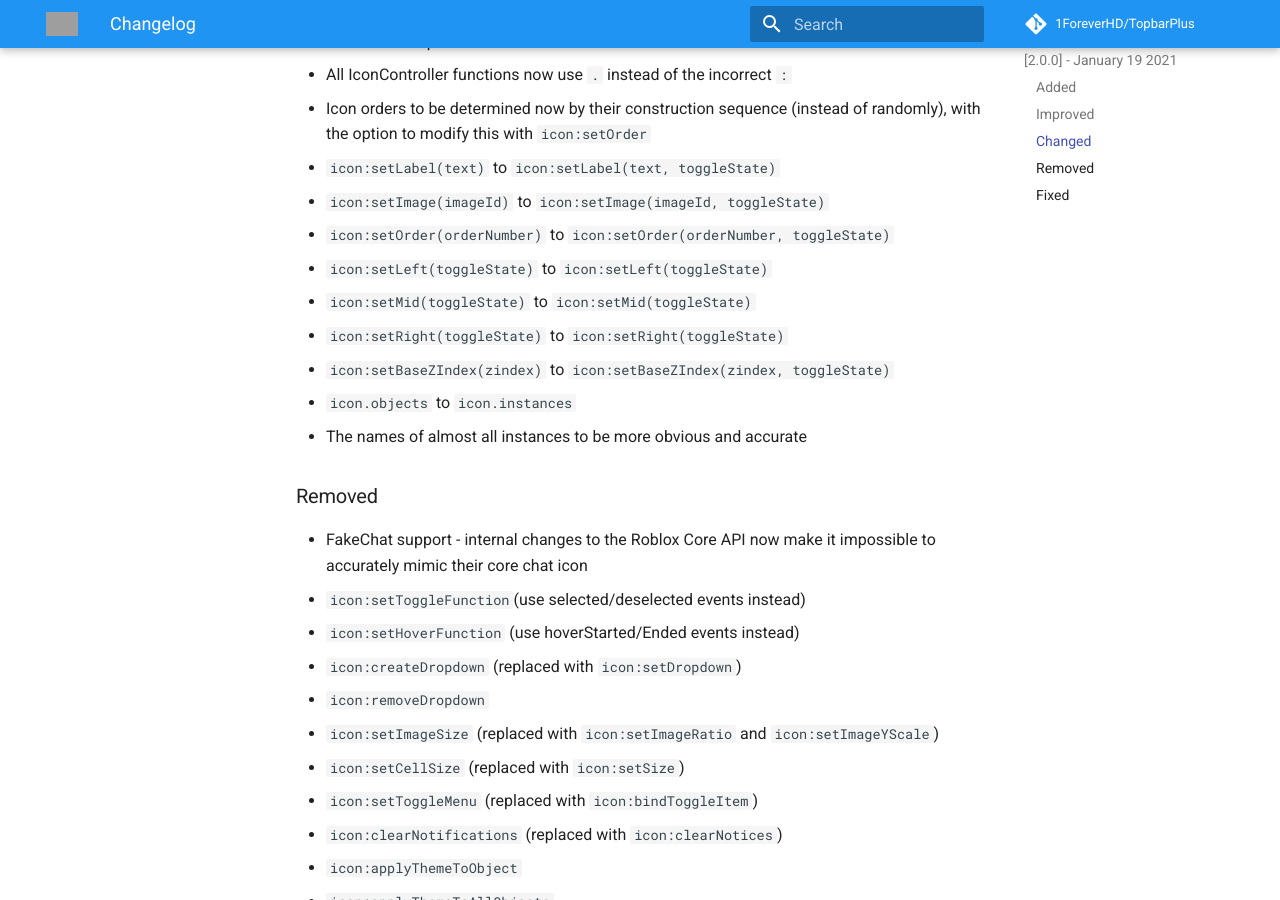
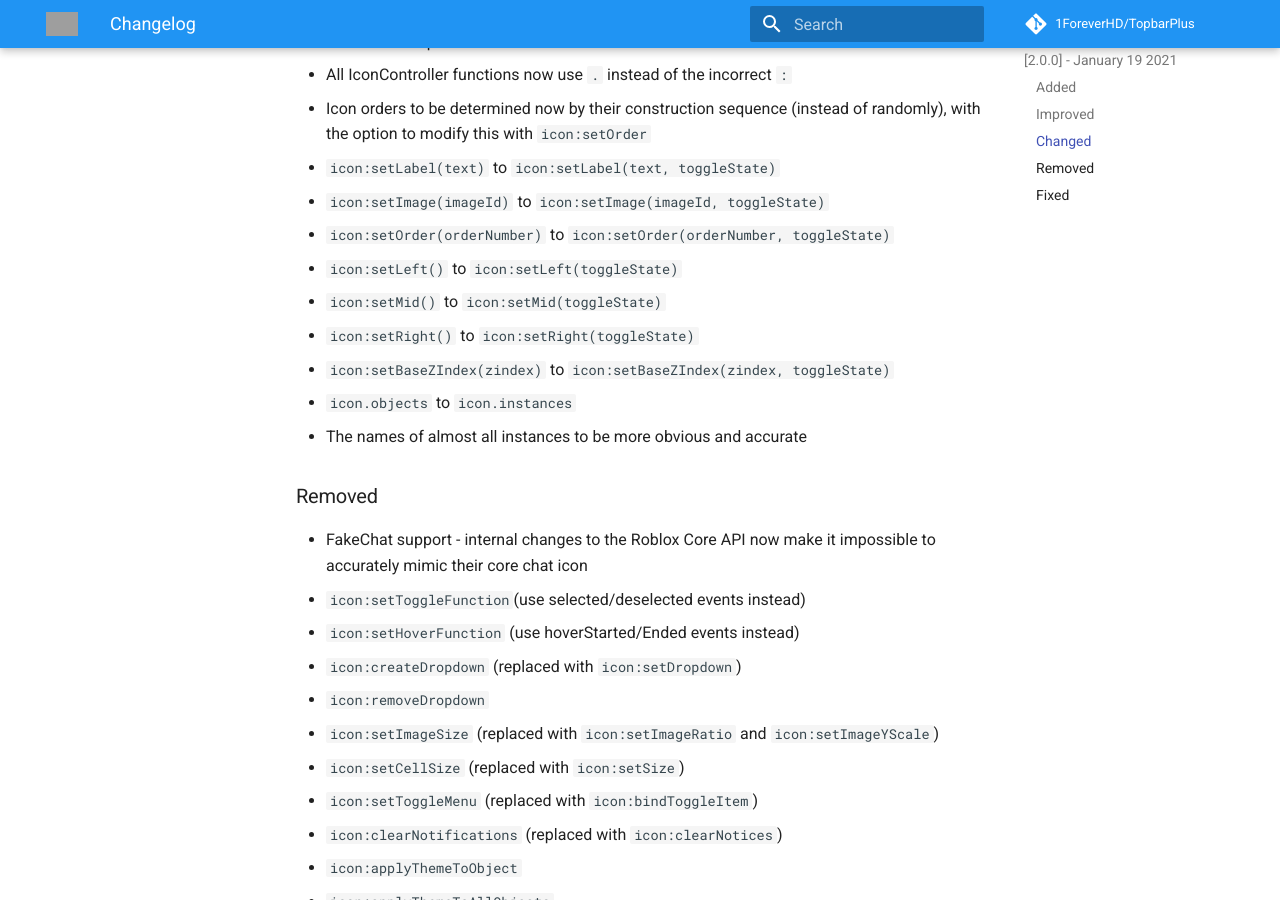
Before and after one commit to 1ForeverHD/TopbarPlus, an MkDocs documentation site: the page built from docs/changelog.md, in a window 1280 px wide and 900 px high, scrolled down 2210 px. Built offline with MkDocs 1.6.1 and Material for MkDocs 9.7.7, drawn with Linux system fonts in a browser that asks for light colours; comment, search, counter and statistics services are not loaded; grey boxes are pictures that could not be loaded.

```diff
--- a/docs/changelog.md
+++ b/docs/changelog.md
@@ -59,9 +59,9 @@
 - ``icon:setLabel(text)`` to ``icon:setLabel(text, toggleState)``
 - ``icon:setImage(imageId)`` to ``icon:setImage(imageId, toggleState)``
 - ``icon:setOrder(orderNumber)`` to ``icon:setOrder(orderNumber, toggleState)``
-- ``icon:setLeft(toggleState)`` to ``icon:setLeft(toggleState)``
-- ``icon:setMid(toggleState)`` to ``icon:setMid(toggleState)``
-- ``icon:setRight(toggleState)`` to ``icon:setRight(toggleState)``
+- ``icon:setLeft()`` to ``icon:setLeft(toggleState)``
+- ``icon:setMid()`` to ``icon:setMid(toggleState)``
+- ``icon:setRight()`` to ``icon:setRight(toggleState)``
 - ``icon:setBaseZIndex(zindex)`` to ``icon:setBaseZIndex(zindex, toggleState)``
 - ``icon.objects`` to ``icon.instances``
 - The names of almost all instances to be more obvious and accurate
```
Also changed, not shown: other parts of docs/changelog.md (+1 -1 lines), 1 other file.
